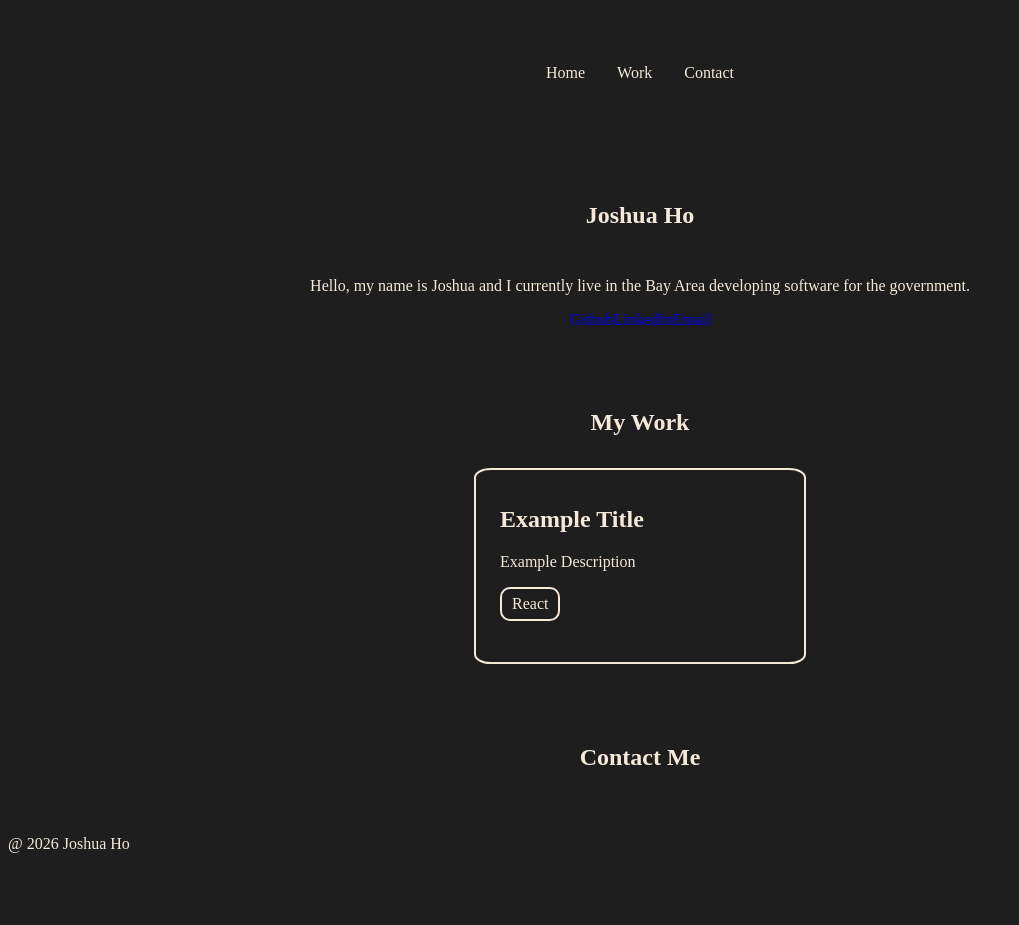
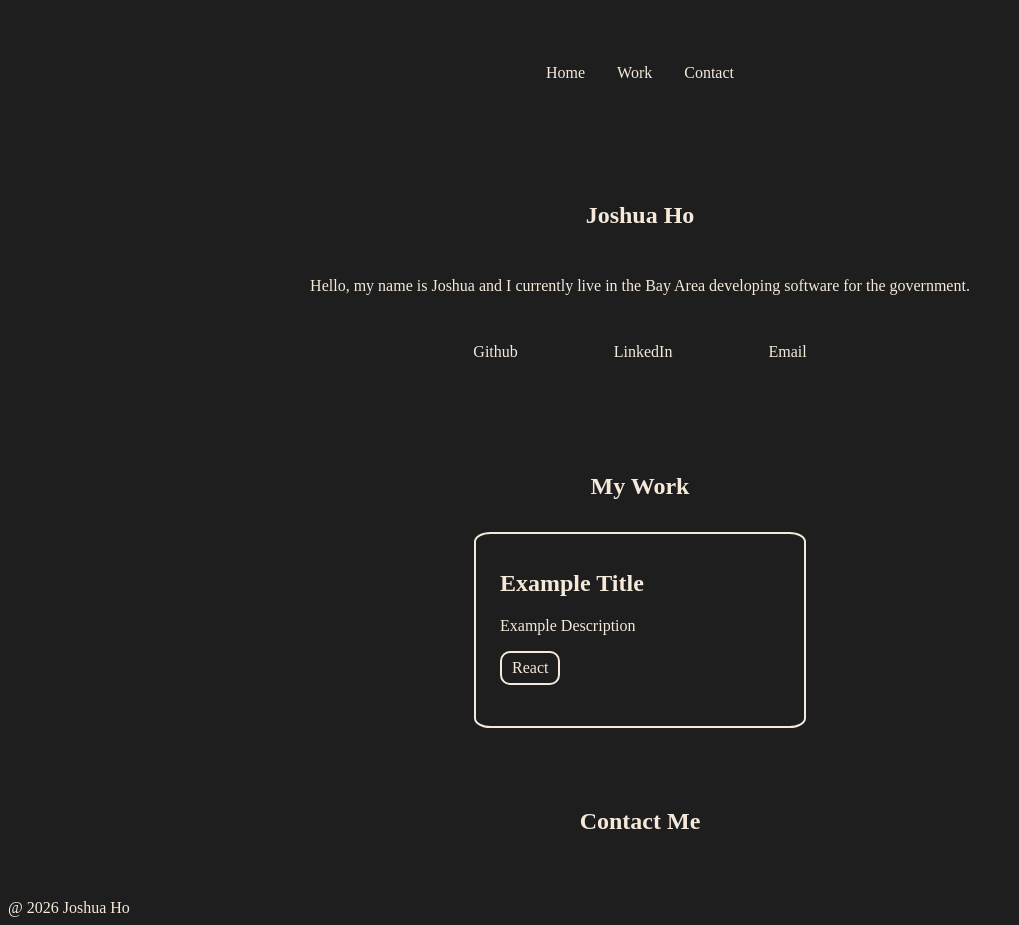
Before and after one commit to JoshuaYYHo/Joshua-Ho-Personal-Portfolio, a Vue app: page / in a window 1280 px wide. Shown: the whole page, without its empty margins (0-1019 px from the left). Before the commit the page ends 861 px from the top, so only its background shows below. Built offline with nearby package versions, Linux system fonts and the light colour scheme.

Commit message:
Did the professional links and it scrolls to the section now in the navbar

```diff
--- a/src/App.vue
+++ b/src/App.vue
@@ -17,8 +17,8 @@ import ProjectCard from './components/ProjectCard.vue';
       <p> Hello, my name is Joshua and I currently live in the Bay Area developing software for the government. </p>
 
       <div class="professional-links">
-        <a href="https://github.com/JoshuaYYHo"> Github </a>
-        <a href="https://www.linkedin.com/in/joshuayyho/"> LinkedIn </a>
+        <a target="_blank" href="https://github.com/JoshuaYYHo"> Github </a>
+        <a target="_blank" href="https://www.linkedin.com/in/joshuayyho/"> LinkedIn </a>
         <a href="mailto:joshua.yuyaw.ho@gmail.com"> Email </a>
 
       </div>
@@ -43,6 +43,12 @@ import ProjectCard from './components/ProjectCard.vue';
 
   <Footer />
 </template>
+
+<style>
+html {
+  scroll-behavior: smooth;
+}
+</style>
 
 <style scoped>
 h1 {
@@ -71,6 +77,9 @@ section {
 
 .professional-links a {
   text-decoration: none;
+  color: #F5E9DA;
+  margin: 1rem 1.5rem;
+  padding: 1rem 1.5rem;
 }
 
 .professional-links a:hover {
--- a/src/components/NavBar.vue
+++ b/src/components/NavBar.vue
@@ -3,9 +3,9 @@
 import { DARK_MAIN, WHITE_TEXT } from '@/constants/theme';
 
 const navItems = [
-  { name: "Home" },
-  { name: "Work" },
-  { name: "Contact" }
+  { name: "Home", id: "home" },
+  { name: "Work", id: "work" },
+  { name: "Contact", id: "contact" }
 ];
 
 </script>
@@ -14,7 +14,7 @@ const navItems = [
   <nav class="navbar" :style="{ backgroundColor: DARK_MAIN }">
     <ul class="nav-links">
       <li v-for="item in navItems" :key="item.name">
-        <a :href="`#${item.name}`" :style="{ color: WHITE_TEXT }">{{ item.name }}</a>
+        <a :href="`#${item.id}`" :style="{ color: WHITE_TEXT }">{{ item.name }}</a>
       </li>
     </ul>
   </nav>
```
